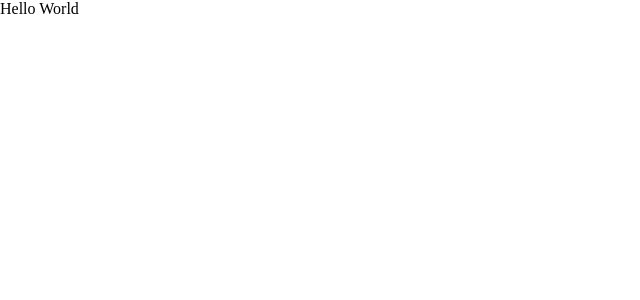
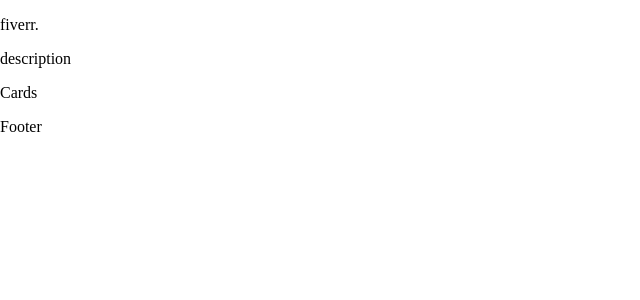
Before and after one commit to CaroD59/Hackathon-Fiverr-Front, a React (Create React App) app: page / in a window 1280 px wide. Shown: the top 300 px of the page, without its empty margins (0-640 px from the left). Built offline with nearby package versions, Linux system fonts and the light colour scheme.

Commit message:
added components

```diff
--- a/src/App.jsx
+++ b/src/App.jsx
@@ -1,9 +1,15 @@
-import SampleComponent from './components/SampleComponent';
+import Header from './components/Header/index';
+import Footer from './components/Footer/index';
+import Description from './components/Description/index';
+import Cards from './components/Cards/index';
 
 function App() {
   return (
     <div className="App">
-      <SampleComponent />
+      <Header />
+      <Description />
+      <Cards />
+      <Footer />
     </div>
   );
 }
--- /dev/null
+++ b/src/components/Cards/index.jsx
@@ -0,0 +1,4 @@
+function Cards() {
+  return <p>Cards</p>;
+}
+export default Cards;
--- /dev/null
+++ b/src/components/Description/index.jsx
@@ -0,0 +1,4 @@
+function Description() {
+  return <p>description</p>;
+}
+export default Description;
--- /dev/null
+++ b/src/components/Footer/index.jsx
@@ -0,0 +1,4 @@
+function Footer() {
+  return <p>Footer</p>;
+}
+export default Footer;
--- /dev/null
+++ b/src/components/Header/index.jsx
@@ -0,0 +1,4 @@
+function Header() {
+  return <p>fiverr.</p>;
+}
+export default Header;
--- a/src/components/SampleComponent.jsx
+++ /dev/null
@@ -1,4 +0,0 @@
-function SampleComponent() {
-  return <>Hello World</>;
-}
-export default SampleComponent;
```
Also changed, not shown: src/components/Cards/style.jsx (added), src/components/Description/style.jsx (added), src/components/Footer/style.jsx (added), src/components/Header/style.jsx (added).
